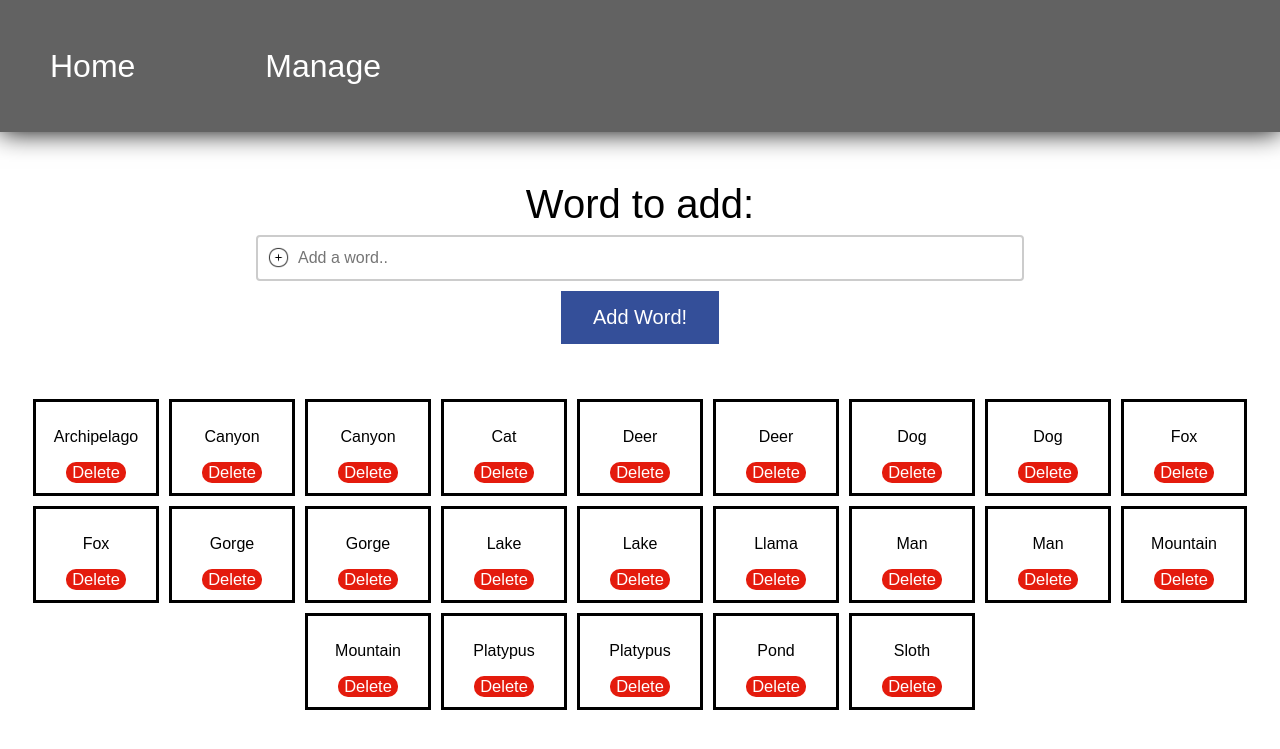
After one commit to willimsbw/band-name-site, a Flask app: page /viewWords in a window 1280 px wide. The commit adds this page. Shown: the top 749 px of the page. Run offline with Flask 2, Linux system fonts and the light colour scheme; data comes from the database, SQL or seed files in the repository; some libraries are stand-ins or nearby versions.

Commit message:
Added styling, header bar, and ability to maintain the database contents via the webapp

```diff
--- /dev/null
+++ b/database_methods.py
@@ -0,0 +1,41 @@
+from sqlalchemy import create_engine, func
+from sqlalchemy.orm import sessionmaker
+
+from database_setup import Words, Base
+
+
+def initiate_session():
+    engine = create_engine('sqlite:///words.db')
+    Base.metadata.bind = engine
+    DBSession = sessionmaker(bind=engine)
+    return DBSession()
+
+
+def add_word(word_string):
+    session = initiate_session()
+    word_to_add = Words(word=word_string)
+    session.add(word_to_add)
+    session.commit()
+    session.close()
+
+
+def get_all_words():
+    session = initiate_session()
+    all_words = session.query(Words).order_by(Words.word.asc())
+    session.close()
+    return all_words
+
+
+def get_random_word():
+    session = initiate_session()
+    word = session.query(Words).order_by(func.random()).first().word
+    session.close()
+    return word
+
+
+def remove_word(input_id):
+    session = initiate_session()
+    word = session.query(Words).filter_by(id=input_id).first()
+    session.delete(word)
+    session.commit()
+    session.close()
--- a/server.py
+++ b/server.py
@@ -1,33 +1,54 @@
-from database_setup import Base, Words
+import random
+
 from flask import Flask, redirect, render_template, request, url_for
-from sqlalchemy import create_engine
-from sqlalchemy.sql.expression import func, select
-from sqlalchemy.orm import sessionmaker
-import random, string
 
-engine = create_engine('sqlite:///words.db', connect_args={'check_same_thread': False}, echo=True)
-Base.metadata.bind = engine
-DBSession = sessionmaker(bind = engine)
-session = DBSession()
+import database_methods
+
 app = Flask(__name__)
+
 
 @app.route('/', methods=["POST", "GET"])
 def generator():
     if request.method == "GET":
         first = request.args.get('first')
         second = request.args.get('second')
-        return render_template('homepage.html', first=first, second=second)
+        addedWord = request.args.get('addedWord')
+        return render_template('homepage.html', first=first, second=second, addedWord=addedWord)
     if request.method == "POST":
         # Get random values and redirect with them as part of the query URL
-        first = session.query(Words).order_by(func.random()).first().word
-        second = session.query(Words).order_by(func.random()).first().word
+        first = database_methods.get_random_word()
+        second = database_methods.get_random_word()
         while second == first:
-            second = session.query(Words).order_by(func.random()).first().word
+            second = database_methods.get_random_word()
         if random.randint(1, 20) == 1:
             second = second + "!"
         return redirect(url_for("generator") + "?first=" + first + "&second=" + second, code=303)
 
+
+@app.route('/addWord', methods=["POST"])
+def add_word():
+    input_word = request.form.get('word')
+    database_methods.add_word(input_word)
+    return redirect(url_for("view_words") + "?added_word=" + input_word, code=303)
+
+
+
+@app.route("/viewWords", methods=["GET"])
+def view_words():
+    if request.method == "GET":
+        word_objects = database_methods.get_all_words()
+        added_word = request.args.get('added_word')
+        return render_template("manageWords.html", word_objects=word_objects, added_word=added_word)
+
+
+@app.route("/removeWord", methods=["POST"])
+def remove_word():
+    id_to_remove = request.form.get('id_to_remove')
+    database_methods.remove_word(id_to_remove)
+    return redirect(url_for("view_words"), code=303)
+
+
 if __name__ == '__main__':
     app.secret_key = 'pass'
     app.debug = True
-    app.run(host = '0.0.0.0', port = 5000)
+    app.run(host='0.0.0.0', port=5000)
--- a/static/css/styles.css
+++ b/static/css/styles.css
@@ -0,0 +1,157 @@
+body {
+  font-family: sans-serif;
+  margin: 0px;
+}
+
+a {
+  color: inherit;
+  text-decoration: inherit;
+}
+
+.center {
+  flex-flow: wrap;
+  display: flex;
+  justify-content: center;
+  align-items: center;
+  width: 100%;
+  margin-top: 50px;
+}
+
+
+.header-row {
+  display: flex;
+  flex-direction: row;
+  background-color: rgb(98, 98, 98);
+  width: 100%;
+  font-size: 40px;
+  box-shadow: 0 0 25px 0 black;
+}
+
+.header-entry {
+  align-self: stretch;
+  display: flex;
+  font-size: 2rem;
+  line-height: 1;
+  text-align: center;
+  color: #ffffff;
+  text-decoration: none;
+  padding: 50px 50px 50px 50px;
+  margin: 0px 30px 0px 0px;
+  border-radius: 5px;
+}
+
+.header-entry:hover {
+  background-color:white;
+  color: black;
+}
+
+.main {
+  vertical-align: middle;
+  flex-flow: wrap;
+  display: flex;
+  justify-content: center;
+  align-items: center;
+  height: fit-content;
+  width: 100%;
+}
+
+.band-name {
+  text-align: center;
+  width: 100%;
+}
+
+.band-name h1 {
+  background: red; /* For browsers that do not support gradients */
+  background: -webkit-linear-gradient(left, orange , yellow, green, cyan, blue, violet); /* For Safari 5.1 to 6.0 */
+  background: -o-linear-gradient(right, orange, yellow, green, cyan, blue, violet); /* For Opera 11.1 to 12.0 */
+  background: -moz-linear-gradient(right, orange, yellow, green, cyan, blue, violet); /* For Firefox 3.6 to 15 */
+  background: linear-gradient(to right, orange , yellow, green, cyan, blue, violet); /* Standard syntax (must be last) */
+  -webkit-background-clip: text;
+  -webkit-text-fill-color: transparent;
+  font-size: 75px;
+}
+
+.band-name h3 {
+  color: black;
+  font-size: 55px;
+}
+
+.remove_word_div {
+  text-align: center;
+  border: black;
+  border-style: solid;
+  margin: 5px;
+  padding: 10px 10px 10px 10px;
+  min-width: 100px;
+}
+
+
+.add-word-form {
+  width: 100%;
+  text-align: center;
+  margin: 50px 0px 50px 0px;
+  font-size: 40px;
+}
+
+.add-word-form input {
+  width: 60%;
+  box-sizing: border-box;
+  border: 2px solid #ccc;
+  border-radius: 4px;
+  font-size: 16px;
+  background-color: white;
+  background-image: url('../icons/add.png');
+  background-position: 10px 10px;
+  background-repeat: no-repeat;
+  padding: 12px 20px 12px 40px;
+  background-size: 21px 21px;
+  margin: 5px 0px 0px 0px
+}
+
+.button {
+  width: 100%;
+  text-align: center;
+}
+
+button {
+  cursor: pointer;
+}
+
+button:hover {
+  opacity: 70%;
+}
+
+.get-button {
+  background-color: rgb(52, 79, 153);
+  border: none;
+  color: white;
+  padding: 15px 32px;
+  text-align: center;
+  text-decoration: none;
+  display: inline-block;
+  font-size: 32px;
+}
+
+
+.delete-button {
+  background-color: rgb(228, 27, 13);
+  border: none;
+  color: white;
+  text-align: center;
+  text-decoration: none;
+  display: inline-block;
+  border-radius: 10px;
+font-size: 103%;
+}
+
+.submit-button {
+  background-color: rgb(52, 79, 153);
+  border: none;
+  color: white;
+  padding: 15px 32px;
+  text-align: center;
+  text-decoration: none;
+  display: inline-block;
+  font-size: 20px;
+  margin: 10px 0px 0px 0px
+}
--- /dev/null
+++ b/templates/basePage.html
@@ -0,0 +1,25 @@
+<!DOCTYPE html>
+<html xmlns="http://www.w3.org/1999/html">
+<head>
+  <link rel=stylesheet type=text/css href="{{ url_for('static', filename='css/styles.css') }}">
+  <link href="https://fonts.googleapis.com/css?family=Roboto" rel="stylesheet">
+  <link rel="shortcut icon" href="{{ url_for('static', filename='icons/favicon.ico') }}">
+  <script src="https://kit.fontawesome.com/aeb0daf92c.js" crossorigin="anonymous"></script>
+</head>
+
+<body>
+<div class="header-row">
+  <a href="/">
+    <div class="header-entry">Home</div>
+  </a>
+  <a href="/viewWords">
+    <div class="header-entry">Manage</div>
+  </a>
+</div>
+
+{% block content %}
+{% endblock %}
+
+</body>
+
+</html>
--- /dev/null
+++ b/templates/manageWords.html
@@ -0,0 +1,34 @@
+{% extends 'basePage.html' %}
+{% block content %}
+{% if added_word != none %}
+<div class="add_success">
+  <h1>Sucesssfully added word: {{added_word}}</h1>
+</div>
+{% endif %}
+
+<section class="center, add-word-section">
+  <div class="main">
+    <div class="add-word-form">
+      <form action="{{ url_for('add_word') }}" method="POST">
+        <label for="word">Word to add:</label><br>
+        <input required type="text" id="word" name="word" placeholder="Add a word.."><br>
+        <button class="submit-button" type="Submit">Add Word!</button>
+      </form>
+    </div>
+  </div>
+</section>
+
+<section class="center, remove-words-section">
+  <div class="main">
+    {% for word_object in word_objects %}
+    <div class="remove_word_div">
+      <p>{{word_object.word}}</p>
+      <form action="{{ url_for('remove_word') }}" method=post class=remove_word_form>
+        <input type="hidden" id="id_to_remove" name="id_to_remove" value="{{ word_object.id }}">
+        <button class="delete-button" type="Submit">Delete</button>
+      </form>
+    </div>
+    {% endfor %}
+  </div>
+</section>
+{% endblock %}
```
Also changed, not shown: templates/homepage.html (+7 -15 lines), README.md, static/icons/add.png (added), static/icons/favicon.ico (added).
